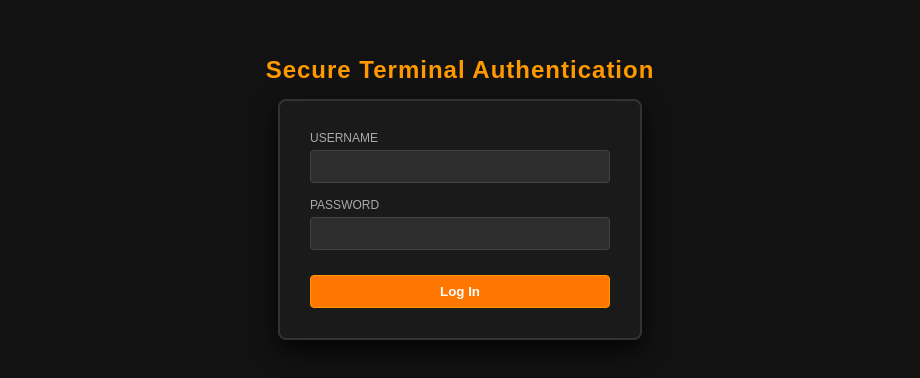
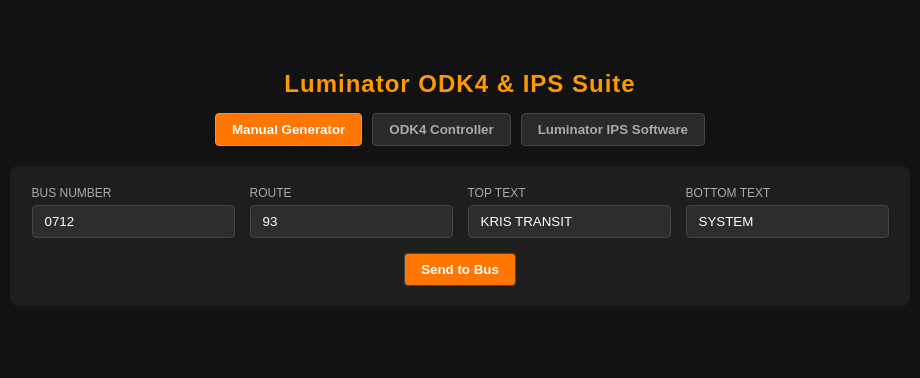
Before and after one commit to kyokohq/luminator, a plain HTML site: page index.html in a window 1280 px wide. Shown: the part 232-610 px from the top of the page, without its empty margins (180-1100 px from the left). Drawn offline with Linux system fonts and the light colour scheme.

Commit message:
Remove login screen and update main heading
Removed login screen elements and updated main heading.

```diff
--- a/index.html
+++ b/index.html
@@ -3,7 +3,7 @@
 <head>
     <meta charset="UTF-8">
     <meta name="viewport" content="width=device-width, initial-scale=1.0">
-    <title>Luminator ODK4 & IPS Suite - Secure Terminal</title>
+    <title>Luminator ODK4 & IPS Suite</title>
     <style>
         body {
             background-color: #121212;
@@ -336,21 +336,7 @@
 </head>
 <body>
 
-    <h2 id="mainHeading">Secure Terminal Authentication</h2>
-
-    <!-- LOGIN SCREEN -->
-    <div id="loginOverlay" class="auth-overlay">
-        <div class="auth-group">
-            <label>Username</label>
-            <input type="text" id="userInput" autocomplete="off">
-        </div>
-        <div class="auth-group">
-            <label>Password</label>
-            <input type="password" id="passInput">
-        </div>
-        <div class="error-msg" id="loginError">Access Denied.</div>
-        <button class="tab-btn active" onclick="handleLogin()" style="margin-top: 10px;">Log In</button>
-    </div>
+    <h2 id="mainHeading">Luminator ODK4 & IPS Suite</h2>
 
     <!-- IPS PASSWORD GATE (PRIVATE) -->
     <div id="ipsPasswordGate" class="auth-overlay" style="display:none;">
@@ -364,7 +350,7 @@
     </div>
 
     <!-- MAIN APP CONTAINER -->
-    <div id="appContainer">
+    <div id="appContainer" style="display: flex;">
         <div class="nav-tabs">
             <button class="tab-btn active" onclick="switchView('generator')">Manual Generator</button>
             <button class="tab-btn" onclick="switchView('mcu')">ODK4 Controller</button>
@@ -468,26 +454,13 @@
     </div>
 
     <script>
-        function handleLogin() {
-            const u = document.getElementById('userInput').value.trim();
-            const p = document.getElementById('passInput').value.trim();
-            const err = document.getElementById('loginError');
-
-            if (u === 'piercesn' && p === 'luminator2026') {
-                document.getElementById('loginOverlay').style.display = 'none';
-                document.getElementById('appContainer').style.display = 'flex';
-                document.getElementById('mainHeading').innerText = "Luminator ODK4 & IPS Suite";
-            } else {
-                err.style.display = 'block';
-            }
-        }
-
         let ipsUnlocked = false;
 
         function switchView(viewName) {
             document.querySelectorAll('.tab-btn').forEach(b => b.classList.remove('active'));
             document.querySelectorAll('.view-container').forEach(v => v.classList.remove('active'));
             document.getElementById('ipsPasswordGate').style.display = 'none';
+            document.getElementById('appContainer').style.display = 'flex';
 
             if (viewName === 'generator') {
                 document.querySelectorAll('.tab-btn')[0].classList.add('active');
@@ -499,6 +472,7 @@
             } else if (viewName === 'ips') {
                 document.querySelectorAll('.tab-btn')[2].classList.add('active');
                 if (!ipsUnlocked) {
+                    document.getElementById('appContainer').style.display = 'none';
                     document.getElementById('ipsPasswordGate').style.display = 'flex';
                 } else {
                     document.getElementById('ipsView').classList.add('active');
@@ -513,6 +487,7 @@
             if (pass === 'luminator2026') {
                 ipsUnlocked = true;
                 document.getElementById('ipsPasswordGate').style.display = 'none';
+                document.getElementById('appContainer').style.display = 'flex';
                 document.getElementById('ipsView').classList.add('active');
                 renderIPSTable();
             } else {
@@ -670,7 +645,7 @@
                     <button class="softkey" onclick="gotoScreen('destb_input')">DestB</button>
                 `;
             } else if (currentScreen === 'menu') {
-                screen.innerHTML = `Pref... Driver preference options\nDimng... Adjust Quantum dimming\nConfg... Access Configuration\nStat... Access Status screens\nCancl... Return to previous`;
+                screen.innerHTML = `Pref... Driver preference options\nDimng... Adjust Quantum dimning\nConfg... Access Configuration\nStat... Access Status screens\nCancl... Return to previous`;
                 softkeys.innerHTML = `
                     <button class="softkey" onclick="gotoScreen('default')">Pref</button>
                     <button class="softkey" onclick="gotoScreen('default')">Dimng</button>
```
